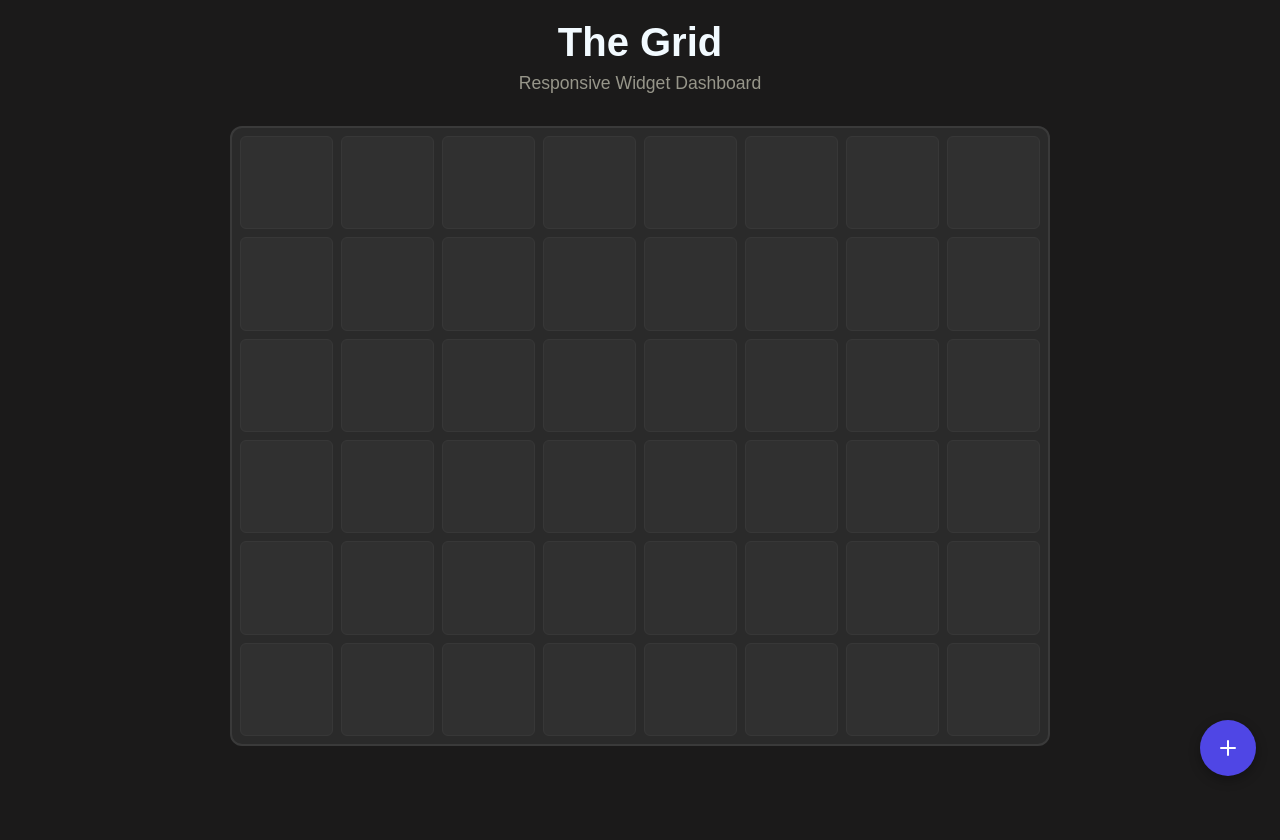
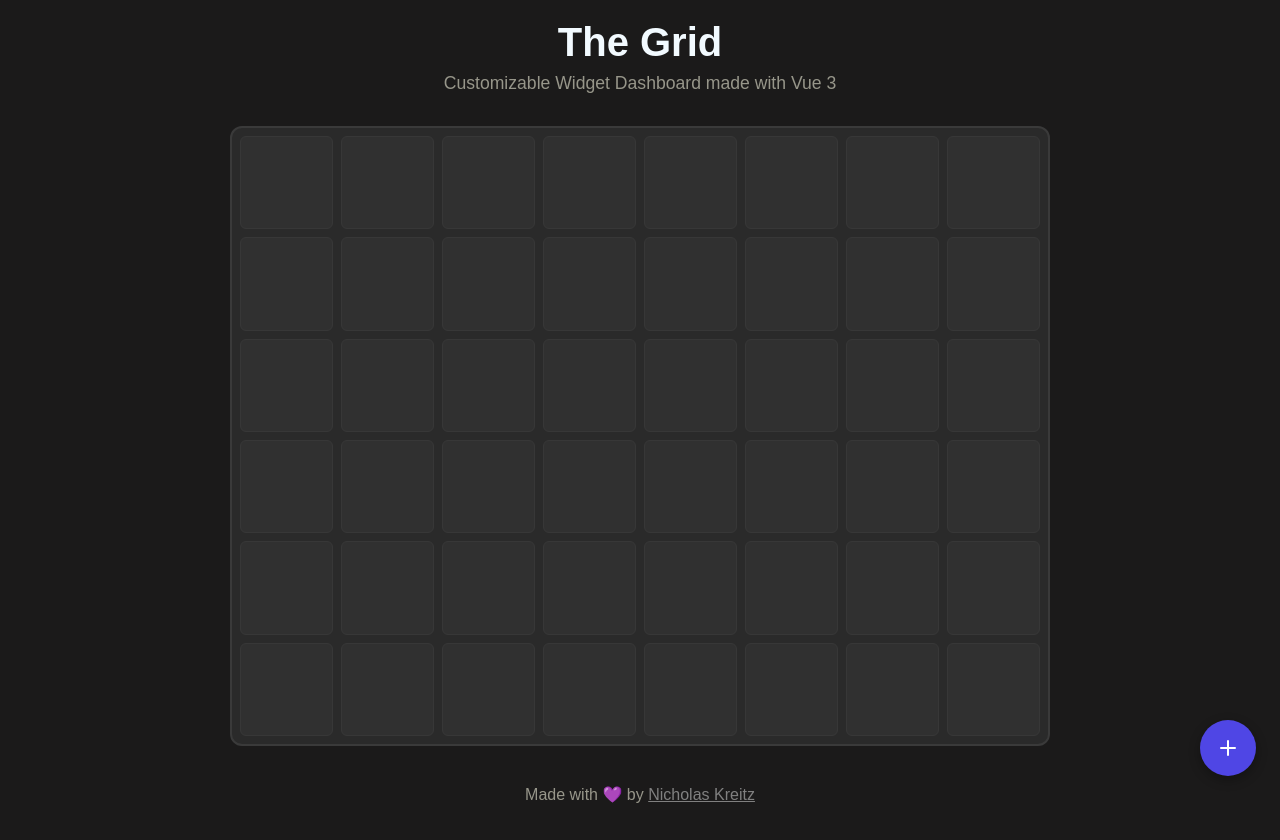
Before and after one commit to AceyAdapter/grid-vuejs, a Vue app: page / in a window 1280 px wide. Built offline with nearby package versions, Linux system fonts and the light colour scheme.

Commit message:
linkedin link

```diff
--- a/src/App.vue
+++ b/src/App.vue
@@ -6,12 +6,24 @@ import GridContainer from './components/GridContainer.vue'
   <div class="app">
     <header class="app-header">
       <h1 class="primary">The Grid</h1>
-      <p class="secondary">Responsive Widget Dashboard</p>
+      <p class="secondary">Customizable Widget Dashboard made with Vue 3</p>
     </header>
 
     <main class="app-main">
       <GridContainer />
     </main>
+
+    <footer>
+      <p>
+        Made with 💜 by
+        <a
+          href="https://www.linkedin.com/in/nicholas-kreitz-3a13531a0/"
+          target="_blank"
+          class="profile-link"
+          >Nicholas Kreitz</a
+        >
+      </p>
+    </footer>
   </div>
 </template>
 
@@ -46,6 +58,10 @@ import GridContainer from './components/GridContainer.vue'
   max-width: 1200px;
 }
 
+.profile-link {
+  color: gray;
+}
+
 @media (max-width: 767px) {
   .app {
     padding: 12px;
```
